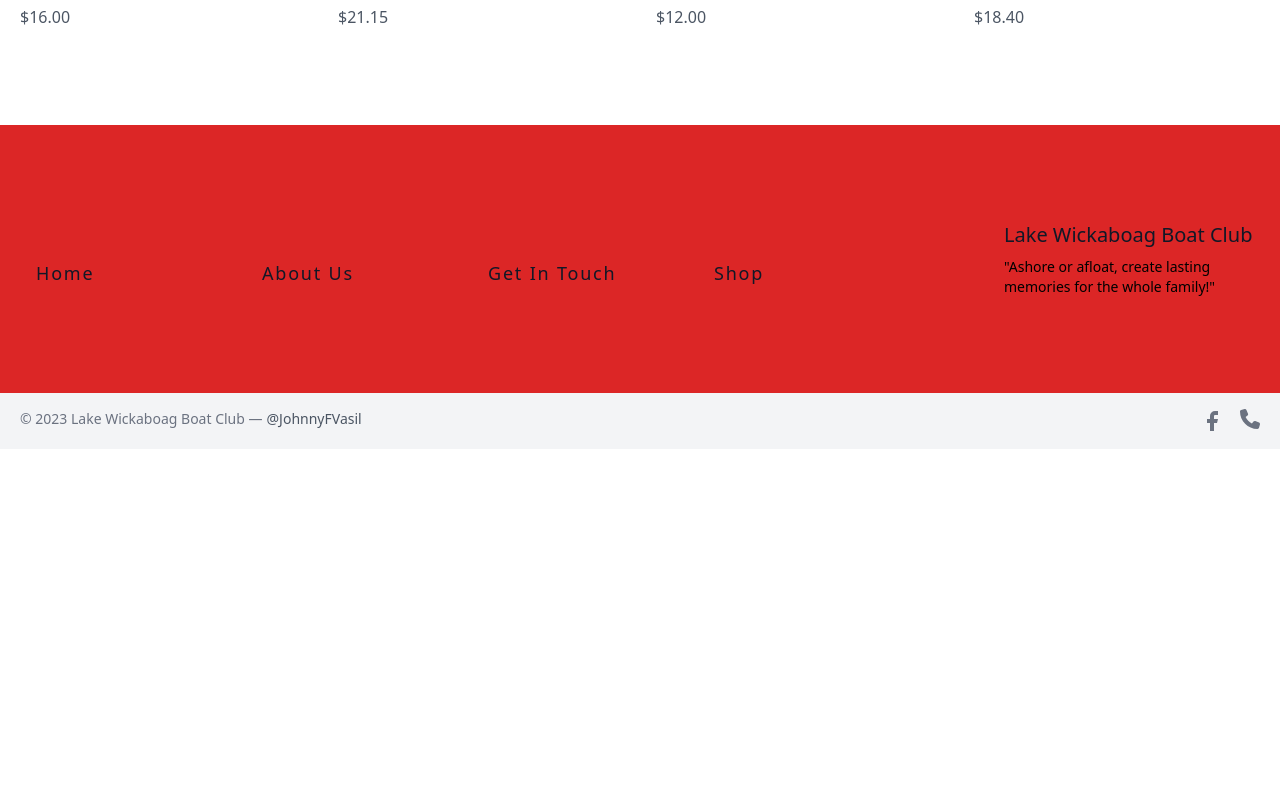
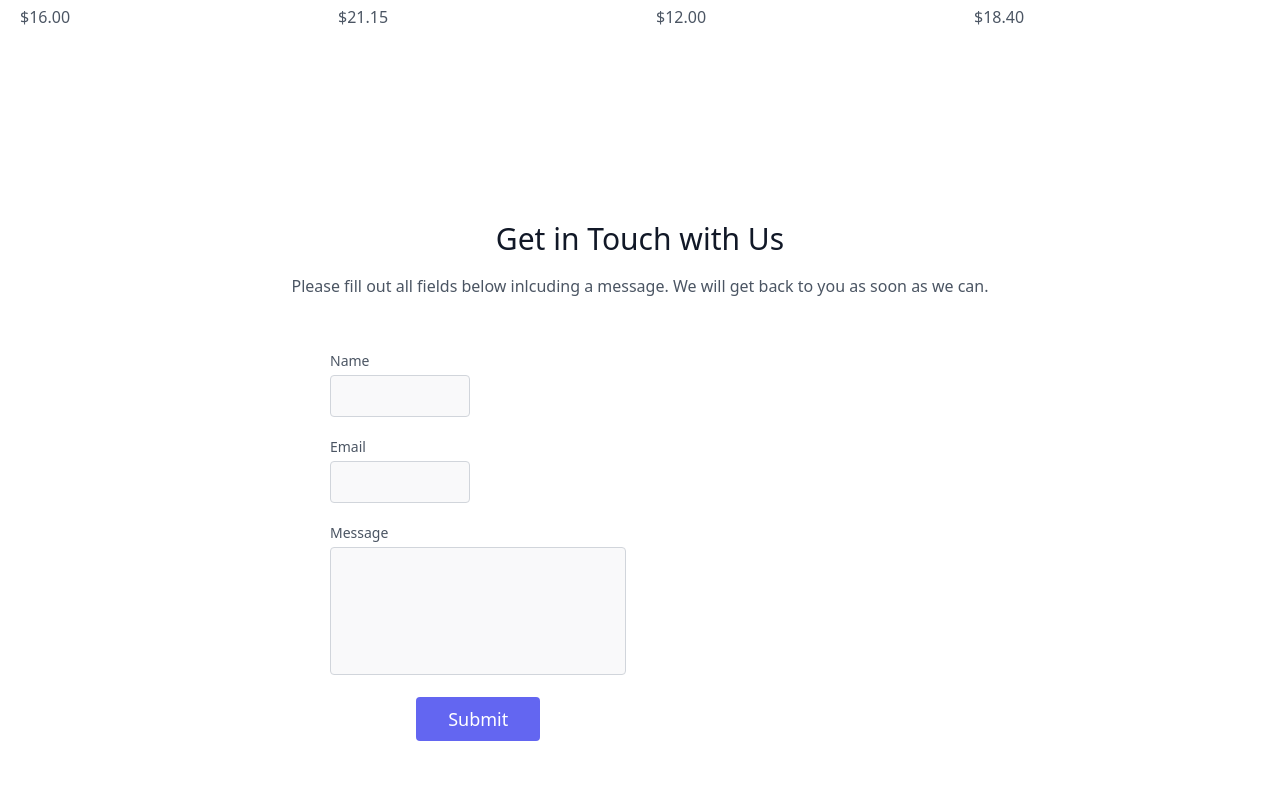
Before and after one commit to jfvasil/boatClub-React, a React (Create React App) app in the folder Client/: page /Shop in a window 1280 px wide. Shown: the part 823-1620 px from the top of the page. Before the commit the page ends 1272 px from the top, so only its background shows below. Built offline with nearby package versions, Linux system fonts and the light colour scheme.

Commit message:
made footer smaller

```diff
--- a/Client/src/components/mainComponents/MainFooter.js
+++ b/Client/src/components/mainComponents/MainFooter.js
@@ -14,8 +14,8 @@ const MainFooter = () => {
   }
 
   return (
-    <footer className="text-gray-600 body-font bg-red-600">
-  <div className="container px-5 py-24 mx-auto flex md:items-center  md:flex-row md:flex-nowrap flex-wrap flex-col">
+    <footer className="text-gray-600 body-font  bg-red-600 ">
+  <div className="container mx-auto px-5 py-12 flex md:items-center  md:flex-row md:flex-nowrap flex-wrap flex-col">
     <div className="w-64 flex-shrink-0 md:mx-0 mx-auto text-center md:text-left md:mt-0 mt-10">
       <a className="flex title-font font-medium items-center md:justify-start justify-center text-gray-900">
         <span className=" text-xl">Lake Wickaboag Boat Club</span>
--- a/Client/src/pages/Shop.js
+++ b/Client/src/pages/Shop.js
@@ -1,11 +1,13 @@
 import Header from "../components/mainComponents/Header"
 import MainFooter from "../components/mainComponents/MainFooter"
 import MultiProductDisplay from "../components/subComponents/MultiProductDisplay"
+import FormComonent from '../components/mainComponents/FormComponent'
 const Shop = ({req}) => {
   return (
     <>
     <Header req={req} />
     <MultiProductDisplay />
+    <FormComonent />
     <MainFooter />
     </>
   )
```
Also changed, not shown: 1 other file (tests, documents, lock files or other folders).
